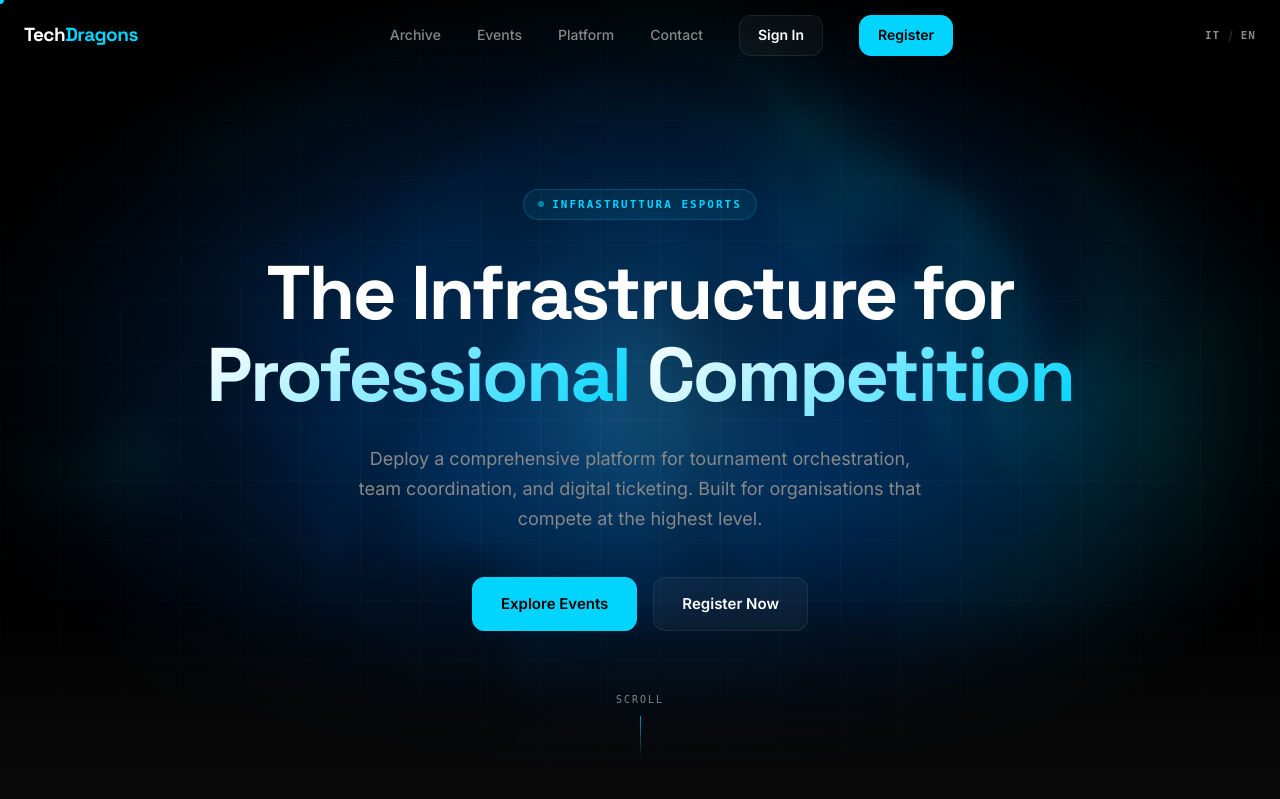
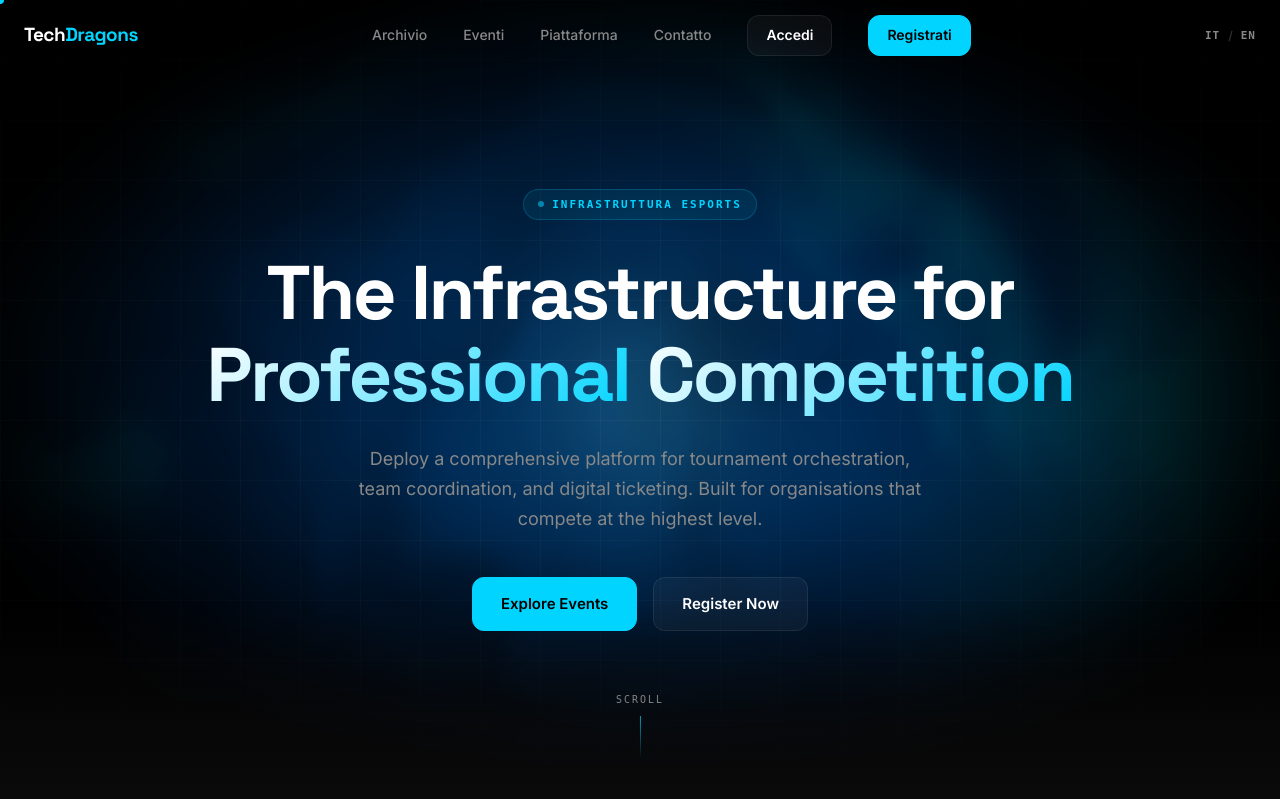
Before and after one commit to EliseyRotar/tech-events-msi, a PHP site: page /index.php in a window 1280 px wide. Shown: the top 799 px of the page. Run offline with PHP 8.4, Linux system fonts and the light colour scheme; data that the repository does not hold is empty; some libraries are stand-ins or nearby versions.

Commit message:
feat(template): wire nav and footer through t() translation helper
Header now uses t() for all nav links and shows lang-active highlight on
current language. Footer fully translated via t() keys.
Co-Authored-By: Claude Sonnet 4.6 <noreply@anthropic.com>

```diff
--- a/templates/layout/footer.php
+++ b/templates/layout/footer.php
@@ -3,25 +3,25 @@
             <div class="footer-top">
                 <div class="footer-brand">
                     <span class="footer-logo">Tech<span>Dragons</span></span>
-                    <p>The infrastructure layer for professional esports. Built for organizers who compete at the highest level.</p>
+                    <p><?= t('footer_tagline') ?></p>
                 </div>
 
                 <div class="footer-links">
                     <div class="footer-col">
-                        <h4>Platform</h4>
-                        <a href="/#events">Events</a>
-                        <a href="/#about">Features</a>
-                        <a href="/dashboard.php">Dashboard</a>
-                        <a href="/assets/storici/storico.html">Archive</a>
+                        <h4><?= t('footer_platform') ?></h4>
+                        <a href="/#events"><?= t('footer_events') ?></a>
+                        <a href="/#about"><?= t('footer_features') ?></a>
+                        <a href="/dashboard.php"><?= t('footer_dashboard') ?></a>
+                        <a href="/assets/storici/storico.html"><?= t('footer_archive') ?></a>
                     </div>
                     <div class="footer-col">
-                        <h4>Account</h4>
-                        <a href="/register.php">Create Account</a>
-                        <a href="/login.php">Sign In</a>
-                        <a href="/addTeam.php">Register Team</a>
+                        <h4><?= t('footer_account') ?></h4>
+                        <a href="/register.php"><?= t('footer_create_account') ?></a>
+                        <a href="/login.php"><?= t('footer_signin') ?></a>
+                        <a href="/addTeam.php"><?= t('footer_register_team') ?></a>
                     </div>
                     <div class="footer-col">
-                        <h4>Games</h4>
+                        <h4><?= t('footer_games') ?></h4>
                         <a href="/assets/storici/cs2.html">CS2</a>
                         <a href="/assets/storici/valorant.html">Valorant</a>
                         <a href="/assets/storici/dota.html">Dota 2</a>
@@ -30,11 +30,11 @@
             </div>
 
             <div class="footer-bottom">
-                <p>&copy; <?php echo date('Y'); ?> Tech Dragons Events. All rights reserved.</p>
+                <p><?= t('footer_copyright') ?></p>
                 <div class="footer-bottom-links">
-                    <a href="#">Privacy</a>
-                    <a href="#">Terms</a>
-                    <a href="#">Status</a>
+                    <a href="#"><?= t('footer_privacy') ?></a>
+                    <a href="#"><?= t('footer_terms') ?></a>
+                    <a href="#"><?= t('footer_status') ?></a>
                 </div>
             </div>
         </div>
--- a/templates/layout/header.php
+++ b/templates/layout/header.php
@@ -15,9 +15,12 @@ if (isset($_GET['lang'])) {
     header('Location: ' . $url);
     exit;
 }
+
+// Load translations so t() is available to all pages that include this header
+require_once __DIR__ . '/../../src/helpers.php';
 ?>
 <!DOCTYPE html>
-<html lang="en">
+<html lang="<?= htmlspecialchars($_COOKIE['lang'] ?? 'en', ENT_QUOTES) ?>">
 <head>
     <meta charset="UTF-8">
     <meta name="viewport" content="width=device-width, initial-scale=1.0">
@@ -58,23 +61,23 @@ if (isset($_GET['lang'])) {
         </a>
 
         <div class="links" role="list">
-            <a href="/assets/storici/storico.html" role="listitem">Archive</a>
-            <a href="/#events" role="listitem">Events</a>
-            <a href="/#about" role="listitem">Platform</a>
-            <a href="/#contact" role="listitem">Contact</a>
+            <a href="/assets/storici/storico.html" role="listitem"><?= t('nav_archive') ?></a>
+            <a href="/#events" role="listitem"><?= t('nav_events') ?></a>
+            <a href="/#about" role="listitem"><?= t('nav_platform') ?></a>
+            <a href="/#contact" role="listitem"><?= t('nav_contact') ?></a>
             <?php if (isset($_SESSION['email'])): ?>
-                <a href="/dashboard.php" class="btn-secondary" style="padding:8px 18px;">Dashboard</a>
-                <a href="/logout.php" class="btn-ghost" style="padding:8px 18px;">Sign Out</a>
+                <a href="/dashboard.php" class="btn-secondary" style="padding:8px 18px;"><?= t('nav_dashboard') ?></a>
+                <a href="/logout.php" class="btn-ghost" style="padding:8px 18px;"><?= t('nav_signout') ?></a>
             <?php else: ?>
-                <a href="/login.php" class="btn-secondary" style="padding:8px 18px;">Sign In</a>
-                <a href="/register.php" class="btn-primary" style="padding:8px 18px;">Register</a>
+                <a href="/login.php" class="btn-secondary" style="padding:8px 18px;"><?= t('nav_signin') ?></a>
+                <a href="/register.php" class="btn-primary" style="padding:8px 18px;"><?= t('nav_register') ?></a>
             <?php endif; ?>
         </div>
 
         <div class="lang-switch" aria-label="Language selector">
-            <a href="?lang=it" class="lang-btn" aria-label="Italian">IT</a>
+            <a href="?lang=it" class="lang-btn <?= (($_COOKIE['lang'] ?? 'it') === 'it') ? 'lang-active' : '' ?>" aria-label="Italian">IT</a>
             <span style="color:var(--border-bright)">/</span>
-            <a href="?lang=en" class="lang-btn" aria-label="English">EN</a>
+            <a href="?lang=en" class="lang-btn <?= (($_COOKIE['lang'] ?? 'it') === 'en') ? 'lang-active' : '' ?>" aria-label="English">EN</a>
         </div>
 
         <button class="hamburger" id="hamburger" aria-label="Toggle menu" aria-expanded="false">
@@ -85,15 +88,15 @@ if (isset($_GET['lang'])) {
 
 <!-- Mobile menu -->
 <nav class="mobile-menu" id="mobile-menu" aria-label="Mobile navigation">
-    <a href="/assets/storici/storico.html">Archive</a>
-    <a href="/#events">Events</a>
-    <a href="/#about">Platform</a>
-    <a href="/#contact">Contact</a>
+    <a href="/assets/storici/storico.html"><?= t('nav_archive') ?></a>
+    <a href="/#events"><?= t('nav_events') ?></a>
+    <a href="/#about"><?= t('nav_platform') ?></a>
+    <a href="/#contact"><?= t('nav_contact') ?></a>
     <?php if (isset($_SESSION['email'])): ?>
-        <a href="/dashboard.php">Dashboard</a>
-        <a href="/logout.php">Sign Out</a>
+        <a href="/dashboard.php"><?= t('nav_dashboard') ?></a>
+        <a href="/logout.php"><?= t('nav_signout') ?></a>
     <?php else: ?>
-        <a href="/login.php">Sign In</a>
-        <a href="/register.php">Register →</a>
+        <a href="/login.php"><?= t('nav_signin') ?></a>
+        <a href="/register.php"><?= t('nav_register') ?> →</a>
     <?php endif; ?>
 </nav>
```
